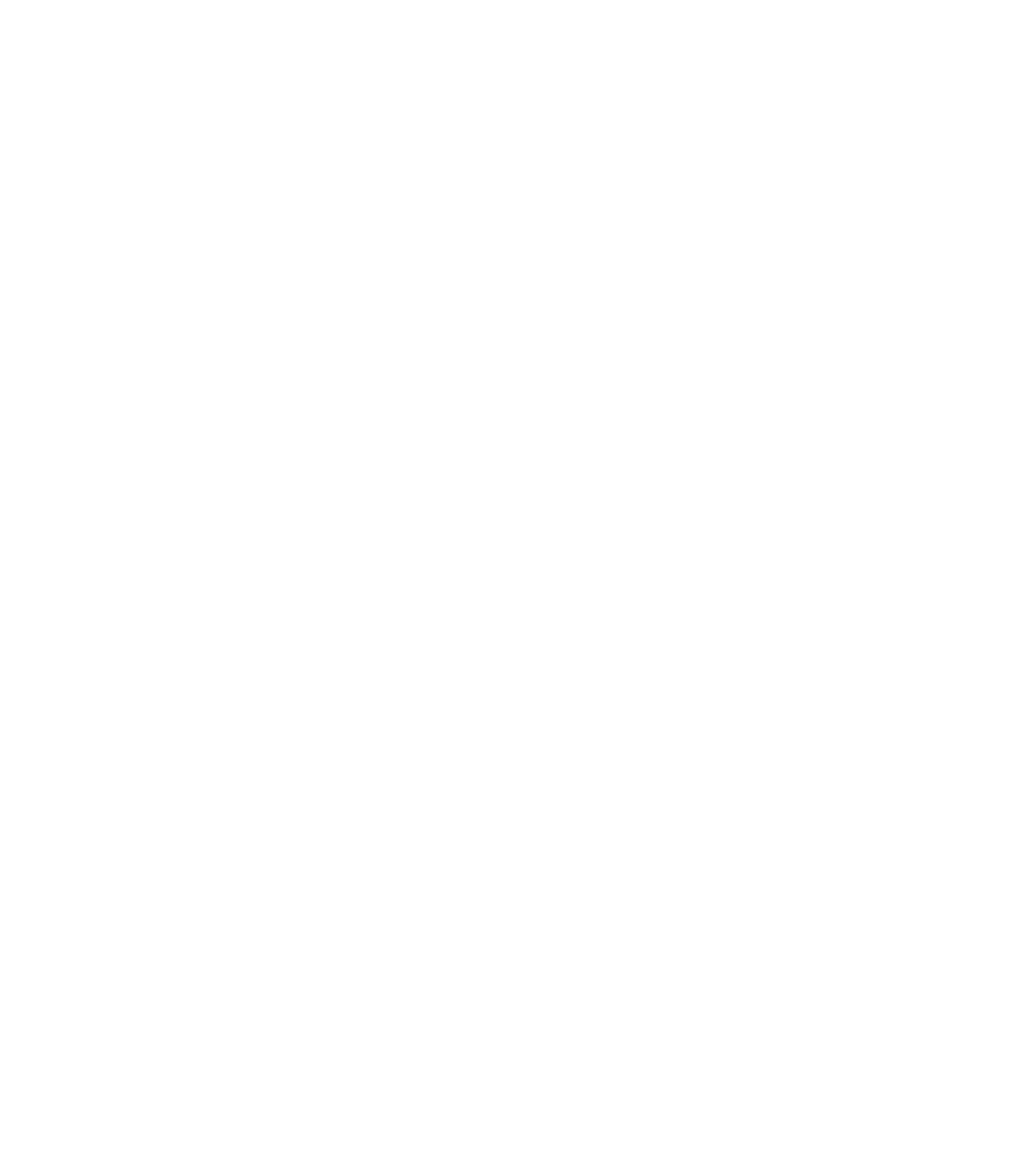
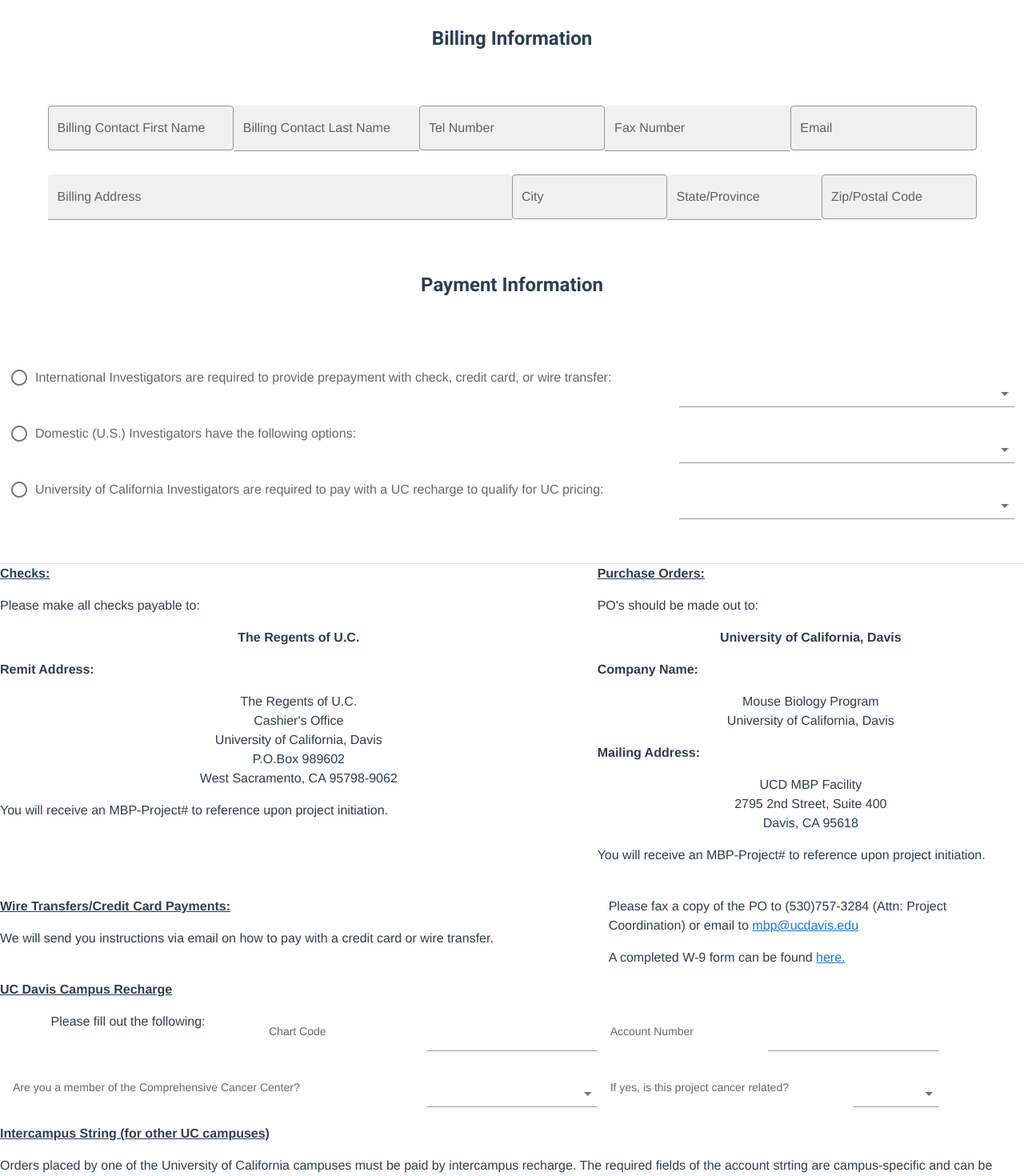
Before and after one commit to mgmagall/mrpm_forms, a Vue app: page /#/genotypingForm in a window 1280 px wide. Shown: the part 2100-3570 px from the top of the page at 80% size. Before the commit the page ends 2032 px from the top, so only its background shows below. Built offline with nearby package versions, Linux system fonts and the light colour scheme.

Commit message:
send form collecting all data from components

```diff
--- a/src/components/BillingInformation.vue
+++ b/src/components/BillingInformation.vue
@@ -1,41 +1,56 @@
 <template>
   <v-form>
+    <v-container>
+      <v-col
+          class="mb-5"
+          cols="12"
+      >
+        <h2 class="headline font-weight-bold mb-3">
+          Billing Information
+        </h2>
+      </v-col>
+    </v-container>
     <v-container>
       <v-row no-gutters>
         <v-col>
           <v-text-field
-            v-model="billingFN"
+            v-model="formData.billingFN"
             label="Billing Contact First Name"
+            @change="update"
             filled
             outlined
           ></v-text-field>
         </v-col>
         <v-col>
           <v-text-field
-            v-model="billingLN"
+            v-model="formData.billingLN"
             label="Billing Contact Last Name"
+            @change="update"
             filled
           ></v-text-field>
         </v-col>
         <v-col>
           <v-text-field
-            v-model="telNum"
+            v-model="formData.telNum"
             label="Tel Number"
+            @change="update"
             filled
             outlined
           ></v-text-field>
         </v-col>
         <v-col>
           <v-text-field
-            v-model="faxNum"
+            v-model="formData.faxNum"
             label="Fax Number"
+            @change="update"
             filled
           ></v-text-field>
         </v-col>
         <v-col>
           <v-text-field
-            v-model="email"
+            v-model="formData.email"
             label="Email"
+            @change="update"
             filled
             outlined
           ></v-text-field>
@@ -44,30 +59,34 @@
       <v-row no-gutters>
         <v-col md="6">
           <v-text-field
-            v-model="billingAddress"
+            v-model="formData.billingAddress"
             label="Billing Address"
+            @change="update"
             filled
           ></v-text-field>
         </v-col>
         <v-col>
           <v-text-field
-            v-model="billingCity"
+            v-model="formData.billingCity"
             label="City"
+            @change="update"
             filled
             outlined
           ></v-text-field>
         </v-col>
         <v-col>
           <v-text-field
-            v-model="billingStateProv"
+            v-model="formData.billingStateProv"
             label="State/Province"
+            @change="update"
             filled
           ></v-text-field>
         </v-col>
         <v-col>
           <v-text-field
-            v-model="billingZip"
+            v-model="formData.billingZip"
             label="Zip/Postal Code"
+            @change="update"
             filled
             outlined
           ></v-text-field>
@@ -79,7 +98,27 @@
 
 <script>
 export default {
-  name: "BillingInformation"
+  name: "BillingInformation",
+  props:["billingInformationData"],
+  data: () => ({
+    formData: {
+      billingFN: null,
+      billingLN: null,
+      telNum: null,
+      faxNum: null,
+      email: null,
+      billingAddress: null,
+      billingCity: null,
+      billingStateProv: null,
+      billingZip: null,
+    }
+  }),
+
+  methods: {
+    update() {
+      this.$emit("updateBillingInformation",this.$data.formData)
+    }
+  },
 }
 </script>
 
--- a/src/components/GenotypingInformation.vue
+++ b/src/components/GenotypingInformation.vue
@@ -422,10 +422,24 @@
         </p>
       </v-row>
     </v-container>
+
     <contact
         :contactData.sync="formData.contactData"
         @updateContact="updateContact"
     ></contact>
+
+    <BillingInformation
+        :billingInformationDatat.sync="formData.billingInformationData"
+        @updateBillingInformation="updateBillingInformation"
+    ></BillingInformation>
+
+    <PaymentInformation
+      :paymentInformationData.sync="formData.paymentInformationData"
+      @updatePaymentInformation="updatePaymentInformation"
+    ></PaymentInformation>
+
+
+
     <v-btn @click="submit">
       send form
     </v-btn>
@@ -436,21 +450,31 @@
 <script>
 
 import contact from './ContactInformation';
+import PaymentInformation from "./PaymentInformation";
+import BillingInformation from "./BillingInformation";
 
 export default {
   name: "GenotypingInformation",
   data: () => ({
+    strainName: null,
     row: null,
     standardPCRCheckBx: null,
+    qpcrDblReact: null,
+    qpcrSglReact: null,
+    snp: null,
     formData: {
       formType: "genotyping",
       formVersion: "0.1",
       strainName: undefined,
-      contactData: {}
+      contactData: {},
+      paymentInformationData: {},
+      billingInformationData: {}
     },
   }),
   components: {
-    contact
+    contact,
+    PaymentInformation,
+    BillingInformation,
   },
   methods: {
     submit: function(){
@@ -460,8 +484,16 @@
 },
     updateContact: function (contactInfo){
       this.$data.formData.contactData= contactInfo;
+    },
+
+    updatePaymentInformation: function(paymentInfo){
+      this.$data.formData.paymentInformationData= paymentInfo;
+    },
+
+    updateBillingInformation: function (billingInfo){
+      this.$data.formData.billingInformationData= billingInfo;
     }
-  }
+  },
 }
 </script>
 
--- a/src/components/PaymentInformation.vue
+++ b/src/components/PaymentInformation.vue
@@ -12,7 +12,7 @@
   </v-container>
 
   <v-container fluid>
-    <v-radio-group v-model="radioGroup">
+    <v-radio-group v-model="formData.radioGroup">
      <v-row no-gutters>
        <v-col md="8">
       <v-radio
@@ -21,10 +21,11 @@
        </v-col>
        <v-col>
          <v-select
-          v-model="select1"
-          :items="paymentOption1"
+          v-model="formData.select1"
+          :items="formData.paymentOption1"
           item-text="name"
           item-value="value"
+          @change="update"
           required
          ></v-select>
        </v-col>
@@ -38,10 +39,11 @@
       </v-col>
       <v-col>
         <v-select
-            v-model="select2"
-            :items="paymentOption2"
+            v-model="formData.select2"
+            :items="formData.paymentOption2"
             item-text="name"
             item-value="value"
+            @change="update"
             required
         ></v-select>
       </v-col>
@@ -55,10 +57,11 @@
         </v-col>
         <v-col>
           <v-select
-              v-model="select3"
-              :items="paymentOption3"
+              v-model="formData.select3"
+              :items="formData.paymentOption3"
               item-text="name"
               item-value="value"
+              @change="update"
               required
           ></v-select>
         </v-col>
@@ -173,17 +176,19 @@
       <v-subheader>Chart Code</v-subheader>
     </v-col>
     <v-col cols="2">
-      <v-text-field>
-
-      </v-text-field>
+      <v-text-field
+          v-model="formData.chartCode"
+          @change="update"
+      ></v-text-field>
     </v-col>
     <v-col cols="2">
       <v-subheader>Account Number</v-subheader>
     </v-col>
     <v-col cols="2">
-      <v-text-field>
-
-      </v-text-field>
+      <v-text-field
+          v-model="formData.accountNumber"
+          @change="update"
+      ></v-text-field>
     </v-col>
   </v-row>
   <v-row no-gutters>
@@ -194,10 +199,11 @@
     </v-col>
     <v-col cols="2">
       <v-select
-        v-model="cancerCenterSelect"
-        :items="cancerCenterMember"
+        v-model="formData.cancerCenterSelect"
+        :items="formData.cancerCenterMember"
         item-text="name"
         item-value="value"
+        @change="update"
         required
       ></v-select>
     </v-col>
@@ -208,10 +214,11 @@
     </v-col>
     <v-col cols="1">
       <v-select
-          v-model="projCancerRelated"
-          :items="cancerRelated"
+          v-model="formData.projCancerRelated"
+          :items="formData.cancerRelated"
           item-text="name"
           item-value="value"
+          @change="update"
           required
       ></v-select>
     </v-col>
@@ -247,11 +254,15 @@
 <script>
 export default {
   name: "PaymentInformation",
+  props:["paymentInformationData"],
 
   data: () => ({
+    formData: {
       select1: null,
       select2: null,
       select3: null,
+      chartCode: null,
+      accountNumber: null,
       cancerCenterSelect: null,
       projCancerRelated: null,
       paymentOption1:[
@@ -279,6 +290,14 @@
         {name:'Yes', value: 'yes'},
         {name: 'No', value: 'no'},
       ],
-  })
+    },
+
+  }),
+
+  methods: {
+    update() {
+      this.$emit("updatePaymentInformation",this.$data.formData)
+    }
+  },
 }
 </script>
```
Also changed, not shown: src/components/ContactInformation.vue (+46 -20 lines). Lines whose indentation alone changed are shown as unchanged.
